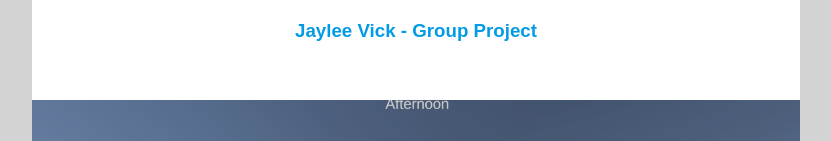
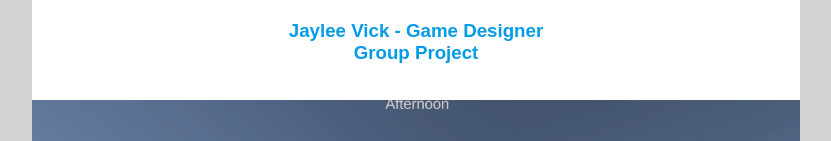
Before and after one commit to Nightvolki/Nightvolki-s-Portfolio, a plain HTML site: page projects/goodcatch.html in a window 1280 px wide. Shown: the top 141 px of the page, without its empty margins (224-1055 px from the left). Drawn offline with Linux system fonts and the light colour scheme; a script that the page names is missing; a web font is replaced by a local one.

Commit message:
Update goodcatch.html

```diff
--- a/projects/goodcatch.html
+++ b/projects/goodcatch.html
@@ -5,7 +5,7 @@
   <meta charset="UTF-8">
   <meta name="viewport" content="width=device-width, initial-scale=1.0">
   <meta http-equiv="X-UA-Compatible" content="ie=edge">
-  <title>Jaylee Vick - Portfolio</title>
+  <title>Project - Jaylee Vick - Portfolio</title>
   <link rel="stylesheet" href="../portfolio.css">
   <link rel="icon" href="./favicon.ico" type="image/x-icon">
   <link rel="preconnect" href="https://fonts.googleapis.com">
@@ -18,7 +18,7 @@
     <div class="background">
       <div class="page">
         <div class="header">
-          <h3>Jaylee Vick - Group Project</h3>
+          <h3>Jaylee Vick - Game Designer<br>Group Project</h3>
         </div>
         <div class="infobox" style="background-image: url(../images/goodcatch/goodcatch.png); background-size: 100%;">
           <div class="infotext" style="background-color: rgba(0, 0, 0, 0.21);">
```
